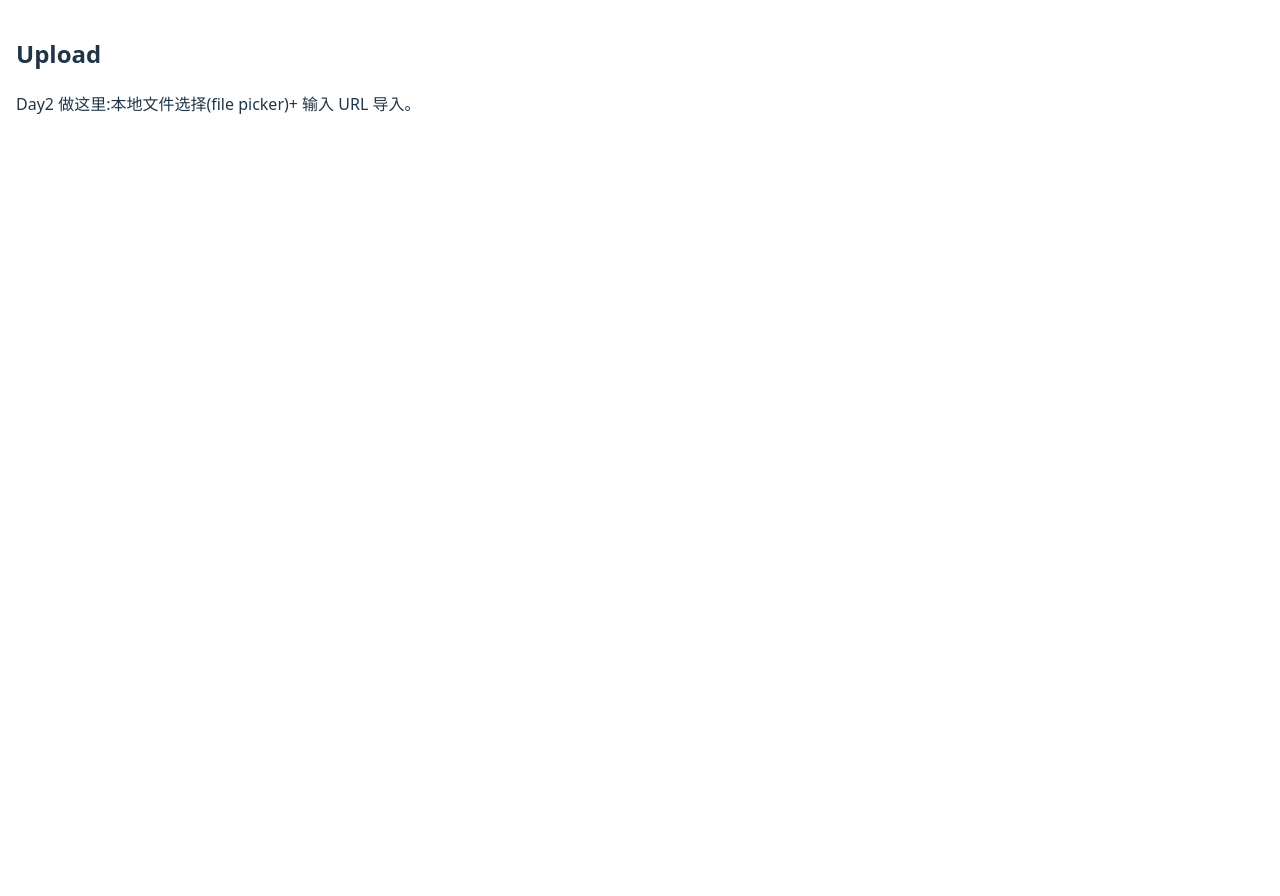
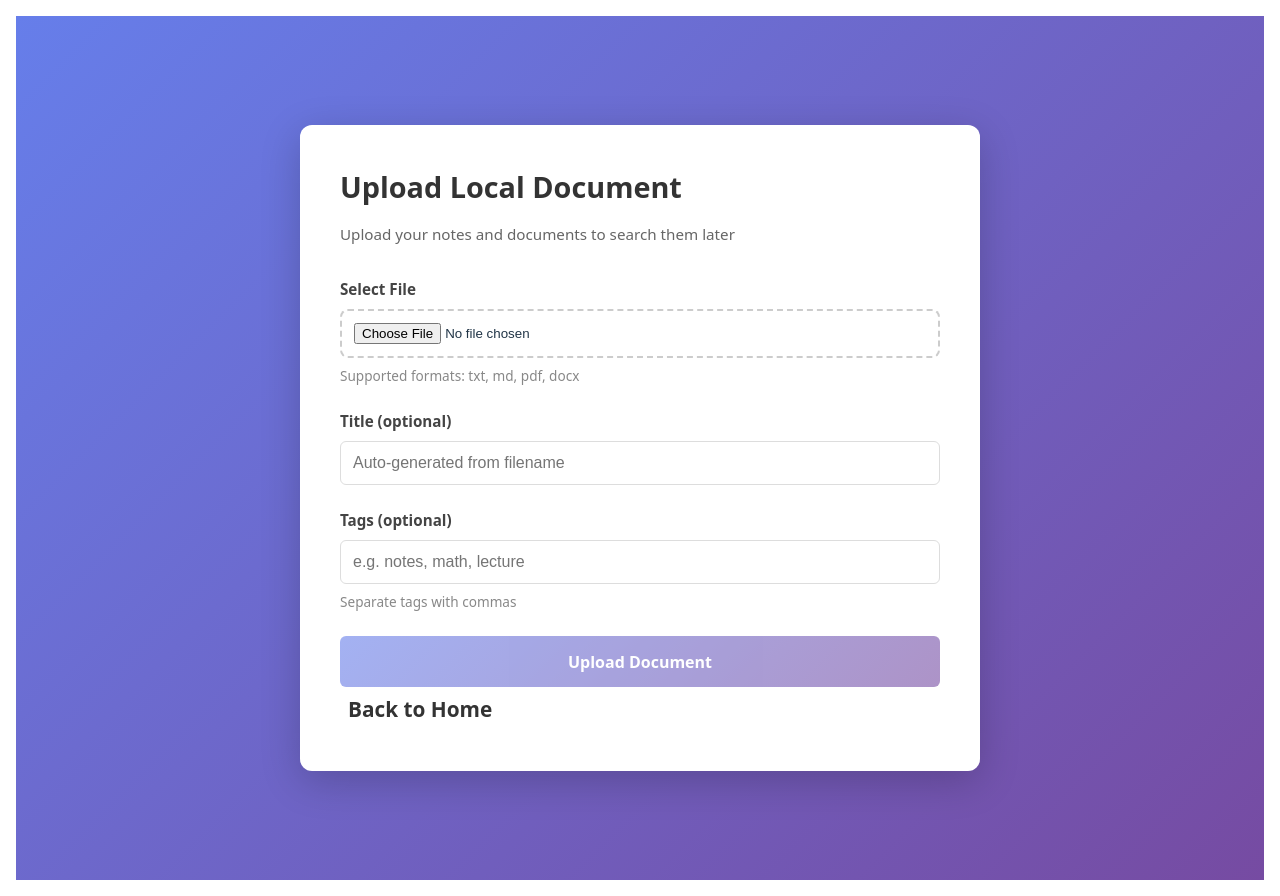
Before and after one commit to Lou-Meixuan/Note_Search_Engine, a React app in the folder frontend/: page /upload in a window 1280 px wide. Before the commit the page ends 800 px from the top, so only its background shows below. Built offline with nearby package versions, Linux system fonts and the light colour scheme; the HTML template or start-up script is replaced by a standard one.

Commit message:
complete upload page

```diff
--- /dev/null
+++ b/frontend/src/pages/UploadPage.css
@@ -0,0 +1,152 @@
+.uploadPage {
+    min-height: 100vh;
+    display: flex;
+    justify-content: center;
+    align-items: center;
+    padding: 2rem;
+    background: linear-gradient(135deg, #667eea 0%, #764ba2 100%);
+}
+
+.uploadContainer {
+    background: white;
+    border-radius: 12px;
+    padding: 2.5rem;
+    max-width: 600px;
+    width: 100%;
+    box-shadow: 0 10px 40px rgba(0, 0, 0, 0.2);
+}
+
+.uploadContainer h2 {
+    margin-top: 0;
+    margin-bottom: 0.5rem;
+    color: #333;
+    font-size: 1.8rem;
+}
+
+.uploadHint {
+    color: #666;
+    margin-bottom: 2rem;
+    font-size: 0.95rem;
+}
+
+.uploadForm {
+    display: flex;
+    flex-direction: column;
+    gap: 1.5rem;
+}
+
+.formGroup {
+    display: flex;
+    flex-direction: column;
+    gap: 0.5rem;
+}
+
+.formGroup label {
+    font-weight: 600;
+    color: #444;
+    font-size: 0.95rem;
+}
+
+.formGroup input[type="file"] {
+    padding: 0.75rem;
+    border: 2px dashed #ccc;
+    border-radius: 8px;
+    cursor: pointer;
+    transition: border-color 0.3s;
+}
+
+.formGroup input[type="file"]:hover {
+    border-color: #667eea;
+}
+
+.formGroup input[type="text"] {
+    padding: 0.75rem;
+    border: 1px solid #ddd;
+    border-radius: 6px;
+    font-size: 1rem;
+    transition: border-color 0.3s;
+}
+
+.formGroup input[type="text"]:focus {
+    outline: none;
+    border-color: #667eea;
+}
+
+.formGroup small {
+    color: #888;
+    font-size: 0.85rem;
+}
+
+.fileInfo {
+    background: #f5f5f5;
+    padding: 1rem;
+    border-radius: 6px;
+    border-left: 4px solid #667eea;
+}
+
+.fileInfo p {
+    margin: 0.25rem 0;
+    color: #555;
+    font-size: 0.9rem;
+}
+
+.errorMessage {
+    background: #fee;
+    color: #c33;
+    padding: 0.75rem;
+    border-radius: 6px;
+    border-left: 4px solid #c33;
+}
+
+.successMessage {
+    background: #efe;
+    color: #3c3;
+    padding: 0.75rem;
+    border-radius: 6px;
+    border-left: 4px solid #3c3;
+}
+
+.uploadButton {
+    background: linear-gradient(135deg, #667eea 0%, #764ba2 100%);
+    color: white;
+    padding: 0.9rem 1.5rem;
+    border: none;
+    border-radius: 6px;
+    font-size: 1rem;
+    font-weight: 600;
+    cursor: pointer;
+    transition: transform 0.2s, box-shadow 0.2s;
+}
+
+.uploadButton:hover:not(:disabled) {
+    transform: translateY(-2px);
+    box-shadow: 0 4px 12px rgba(102, 126, 234, 0.4);
+}
+
+.uploadButton:disabled {
+    opacity: 0.6;
+    cursor: not-allowed;
+}
+
+.backButton {
+    background: transparent;
+    color: #667eea;
+    padding: 0.75rem 1.5rem;
+    border: 2px solid #667eea;
+    border-radius: 6px;
+    font-size: 0.95rem;
+    font-weight: 600;
+    cursor: pointer;
+    margin-top: 1rem;
+    transition: background 0.3s, color 0.3s;
+}
+
+.backButton:hover:not(:disabled) {
+    background: #667eea;
+    color: white;
+}
+
+.backButton:disabled {
+    opacity: 0.6;
+    cursor: not-allowed;
+}
--- a/frontend/src/pages/UploadPage.jsx
+++ b/frontend/src/pages/UploadPage.jsx
@@ -1,8 +1,151 @@
+import { useState } from "react";
+import { useNavigate } from "react-router-dom";
+import "./UploadPage.css";
+
 export default function UploadPage() {
+    const [file, setFile] = useState(null);
+    const [title, setTitle] = useState("");
+    const [tags, setTags] = useState("");
+    const [uploading, setUploading] = useState(false);
+    const [error, setError] = useState("");
+    const [success, setSuccess] = useState("");
+    const navigate = useNavigate();
+
+    const handleFileChange = (e) => {
+        const selectedFile = e.target.files[0];
+        setFile(selectedFile);
+        setError("");
+        setSuccess("");
+
+        // 自动从文件名生成标题
+        if (selectedFile && !title) {
+            const fileName = selectedFile.name.replace(/\.[^/.]+$/, "");
+            setTitle(fileName);
+        }
+    };
+
+    const handleUpload = async (e) => {
+        e.preventDefault();
+
+        if (!file) {
+            setError("Please select a file");
+            return;
+        }
+
+        setUploading(true);
+        setError("");
+        setSuccess("");
+
+        try {
+            const formData = new FormData();
+            formData.append("file", file);
+            if (title) formData.append("title", title);
+            if (tags) formData.append("tags", tags);
+
+            const response = await fetch("http://localhost:3001/documents/upload", {
+                method: "POST",
+                body: formData,
+            });
+
+            const data = await response.json();
+
+            if (!response.ok) {
+                throw new Error(data.error || "Upload failed");
+            }
+
+            setSuccess(`Successfully uploaded: ${data.title}`);
+            setFile(null);
+            setTitle("");
+            setTags("");
+
+            // 重置文件输入
+            e.target.reset();
+
+            // 3秒后跳转到文档详情页
+            setTimeout(() => {
+                navigate(`/document/${data.documentId}`);
+            }, 2000);
+
+        } catch (err) {
+            setError(err.message);
+        } finally {
+            setUploading(false);
+        }
+    };
+
+    const supportedTypes = "txt, md, pdf, docx";
+
     return (
-        <div>
-            <h2>Upload</h2>
-            <p>Day2 做这里:本地文件选择(file picker)+ 输入 URL 导入。</p>
+        <div className="uploadPage">
+            <div className="uploadContainer">
+                <h2>Upload Local Document</h2>
+                <p className="uploadHint">Upload your notes and documents to search them later</p>
+
+                <form onSubmit={handleUpload} className="uploadForm">
+                    <div className="formGroup">
+                        <label htmlFor="fileInput">Select File</label>
+                        <input
+                            id="fileInput"
+                            type="file"
+                            onChange={handleFileChange}
+                            accept=".txt,.md,.pdf,.docx"
+                            disabled={uploading}
+                        />
+                        <small>Supported formats: {supportedTypes}</small>
+                    </div>
+
+                    {file && (
+                        <div className="fileInfo">
+                            <p><strong>Selected:</strong> {file.name}</p>
+                            <p><strong>Size:</strong> {(file.size / 1024).toFixed(2)} KB</p>
+                        </div>
+                    )}
+
+                    <div className="formGroup">
+                        <label htmlFor="titleInput">Title (optional)</label>
+                        <input
+                            id="titleInput"
+                            type="text"
+                            value={title}
+                            onChange={(e) => setTitle(e.target.value)}
+                            placeholder="Auto-generated from filename"
+                            disabled={uploading}
+                        />
+                    </div>
+
+                    <div className="formGroup">
+                        <label htmlFor="tagsInput">Tags (optional)</label>
+                        <input
+                            id="tagsInput"
+                            type="text"
+                            value={tags}
+                            onChange={(e) => setTags(e.target.value)}
+                            placeholder="e.g. notes, math, lecture"
+                            disabled={uploading}
+                        />
+                        <small>Separate tags with commas</small>
+                    </div>
+
+                    {error && <div className="errorMessage">{error}</div>}
+                    {success && <div className="successMessage">{success}</div>}
+
+                    <button
+                        type="submit"
+                        className="uploadButton"
+                        disabled={!file || uploading}
+                    >
+                        {uploading ? "Uploading..." : "Upload Document"}
+                    </button>
+                </form>
+
+                <button
+                    className="backButton"
+                    onClick={() => navigate("/")}
+                    disabled={uploading}
+                >
+                    Back to Home
+                </button>
+            </div>
         </div>
     );
 }
```
